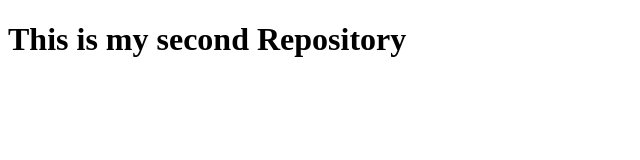
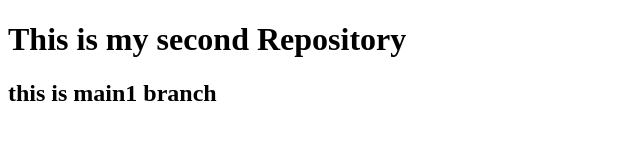
Before and after one commit to Jhapendra14380/Second_Repository, a plain HTML site: page index.html in a window 1280 px wide. Shown: the whole page, without its empty margins (0-640 px from the left). Drawn offline with Linux system fonts and the light colour scheme.

Commit message:
New Branch

```diff
--- a/index.html
+++ b/index.html
@@ -7,5 +7,6 @@
 </head>
 <body>
     <h1>This is my second Repository</h1>
+    <h2>this is main1 branch</h2>
 </body>
 </html>
```
Also changed, not shown: 1 other file.
